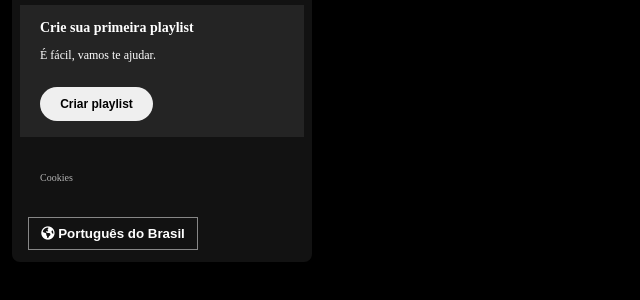
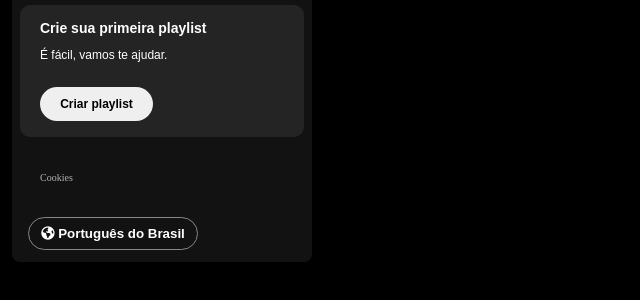
Before and after one commit to doliveiras-as/Site-Spotify, a plain HTML site: page index.html in a window 1280 px wide. Shown: the part 252-552 px from the top of the page, 0-640 px from the left. Drawn offline with Linux system fonts and the light colour scheme.

Commit message:
Atualização - 2° aula
Ajustes de fontes e bordas nas áreas de playlist e linguagens.

```diff
--- a/styles.css
+++ b/styles.css
@@ -96,11 +96,11 @@ body{
     background-color: #242424;
     justify-content: space-between;
     gap: 20px;
-    color: #b3b3b3;
     font-weight: 600;
     font-size: 14px;
     margin: 8px 0px;
     padding: 16px 20px;
+    border-radius: 10px;
     }
 
 .section-playlist .section-playlist-content {
@@ -115,11 +115,13 @@ body{
 
 .section-playlist-content .title {
     font-weight: 700;
+    font-family: "DM Sans", sans-serif;
 }
 
 .section-playlist-content .subtitle {
     font-weight: 500;
     font-size: 12px;
+    font-family: "DM Sans", sans-serif;
 }
 
 .section-playlist-content .section-playlist-button {
@@ -153,7 +155,7 @@ body{
 .library .cookies a:hover{
     text-decoration: underline;
 }
-/*Define caracteristicas da área de cookies na sidebar esquerda*/
+/*Define caracteristicas da área de linguagem na sidebar esquerda*/
 .library .languages .languages-button {
     background-color: transparent;
     border: 1px solid #878787;
@@ -163,4 +165,5 @@ body{
     width: 170px;
     margin: 8px;
     padding: 8px;
+    border-radius: 20px;
 }
```
